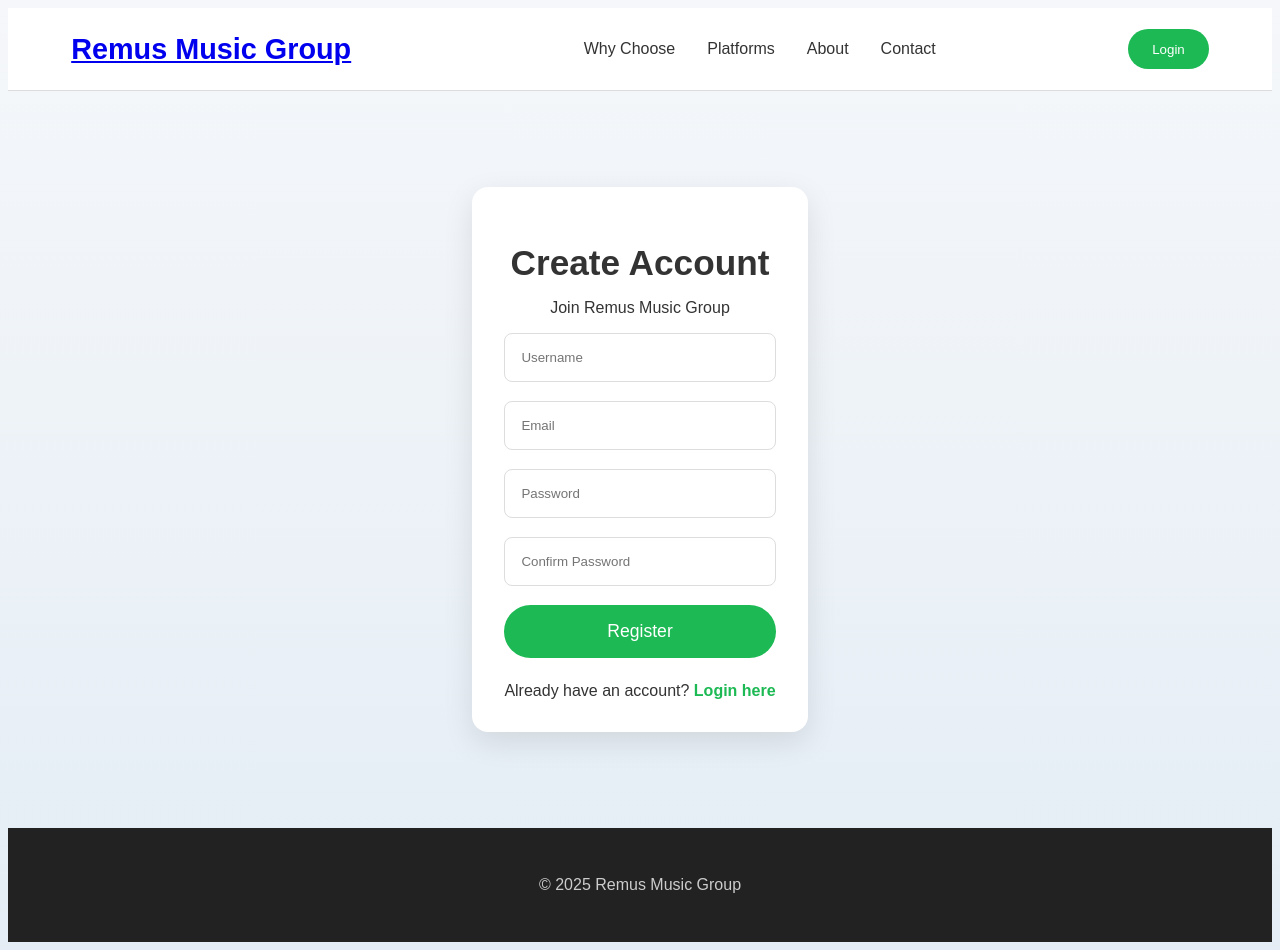
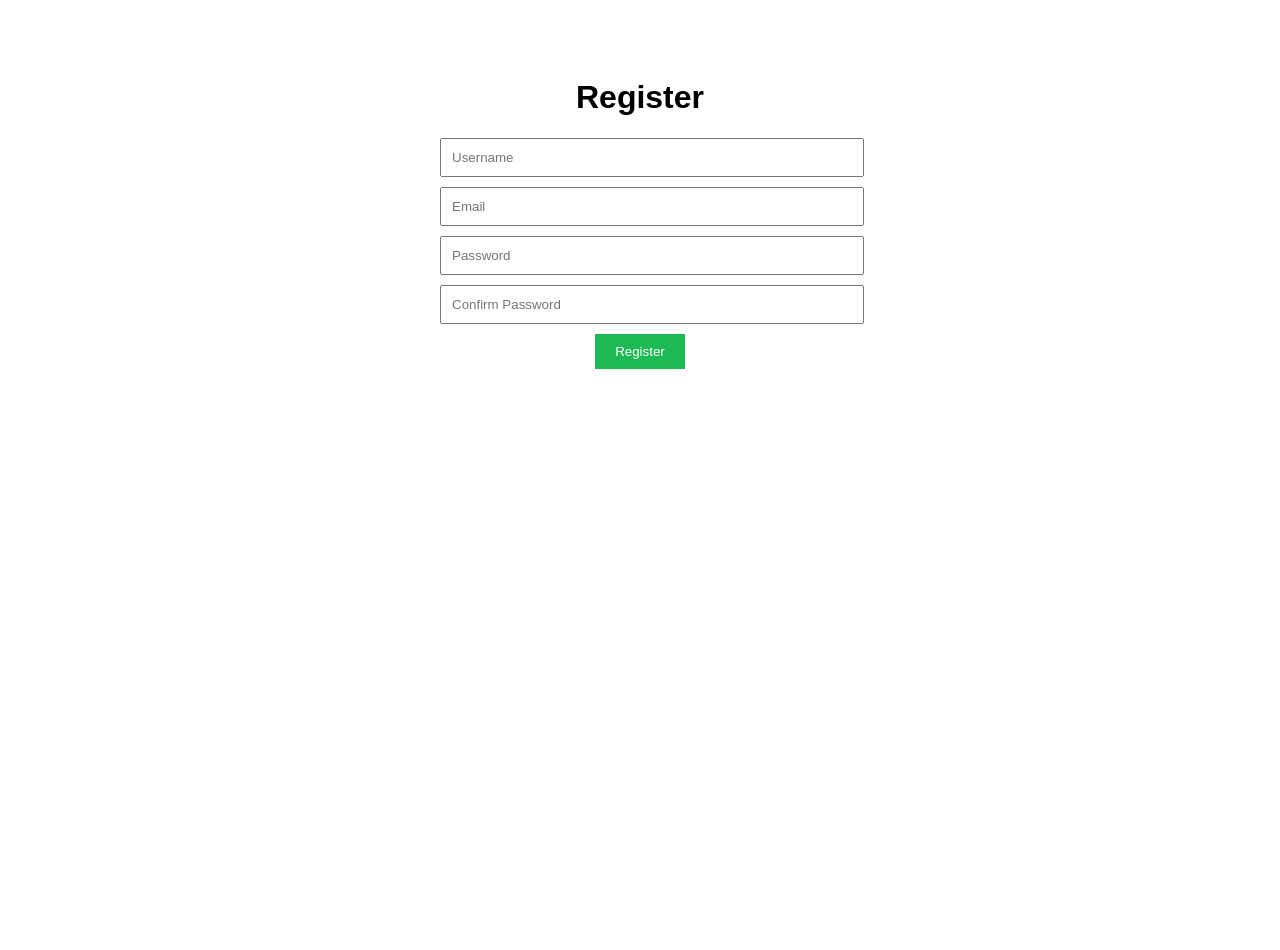
Before and after one commit to rremuuss1337/remus-music-group, a website: page register.html in a window 1280 px wide. After the commit the page ends 800 px from the top, so only its background shows below. Drawn offline with Linux system fonts and the light colour scheme.

Commit message:
Update register.html

```diff
--- a/register.html
+++ b/register.html
@@ -3,44 +3,11 @@
 <head>
     <meta charset="UTF-8">
     <meta name="viewport" content="width=device-width, initial-scale=1.0">
-    <title>Register - Remus Music Group</title>
-    <style>
-        body { font-family: Arial, sans-serif; background: linear-gradient(#f5f7fa, #e4edf5); color: #333; min-height: 100vh; display: flex; flex-direction: column; }
-        header { background: #fff; border-bottom: 1px solid #ddd; padding: 1rem 5%; display: flex; justify-content: space-between; align-items: center; }
-        .logo { font-size: 1.8rem; font-weight: bold; }
-        nav ul { list-style: none; display: flex; gap: 2rem; }
-        nav a { color: #333; text-decoration: none; }
-        .auth-buttons button { background: #1db954; color: white; border: none; padding: 0.8rem 1.5rem; border-radius: 30px; cursor: pointer; }
-        .container { max-width: 450px; margin: 6rem auto; padding: 2rem; background: white; border-radius: 16px; box-shadow: 0 10px 30px rgba(0,0,0,0.1); text-align: center; }
-        h1 { font-size: 2.2rem; margin-bottom: 0.5rem; }
-        form { display: grid; gap: 1.2rem; }
-        input { padding: 1rem; border: 1px solid #ddd; border-radius: 8px; }
-        button[type="submit"] { background: #1db954; color: white; border: none; padding: 1rem; border-radius: 30px; cursor: pointer; font-size: 1.1rem; }
-        .link { margin-top: 1.5rem; }
-        .link a { color: #1db954; text-decoration: none; font-weight: bold; }
-        footer { margin-top: auto; background: #222; color: #ccc; text-align: center; padding: 2rem; }
-    </style>
+    <title>Register</title>
+    <style>body { font-family: Arial; padding: 50px; text-align: center; } form { max-width: 400px; margin: auto; } input { display: block; width: 100%; margin: 10px 0; padding: 10px; } button { padding: 10px 20px; background: #1db954; color: white; border: none; cursor: pointer; }</style>
 </head>
 <body>
-<header>
-    <a href="/" class="logo">Remus Music Group</a>
-    <nav>
-        <ul>
-            <li><a href="/#features">Why Choose</a></li>
-            <li><a href="/#platforms">Platforms</a></li>
-            <li><a href="/#about">About</a></li>
-            <li><a href="/#contact">Contact</a></li>
-        </ul>
-    </nav>
-    <div class="auth-buttons">
-        <button onclick="window.location.href='/login.html'">Login</button>
-    </div>
-</header>
-
-<div class="container">
-    <h1>Create Account</h1>
-    <p class="subtitle">Join Remus Music Group</p>
-
+    <h1>Register</h1>
     <form id="registerForm">
         <input type="text" id="username" placeholder="Username" required>
         <input type="email" id="email" placeholder="Email" required>
@@ -49,37 +16,30 @@
         <button type="submit">Register</button>
     </form>
 
-    <div class="link">
-        Already have an account? <a href="/login.html">Login here</a>
-    </div>
-</div>
-
-<footer>
-    <p>© 2025 Remus Music Group</p>
-</footer>
-
     <script>
         document.getElementById('registerForm').addEventListener('submit', async (e) => {
             e.preventDefault();
+            alert('Form tetiklendi!');
+
             const username = document.getElementById('username').value.trim();
             const email = document.getElementById('email').value.trim();
             const password = document.getElementById('password').value;
             const confirmPassword = document.getElementById('confirmPassword').value;
 
             if (password !== confirmPassword) return alert('Şifreler eşleşmiyor!');
-        if (password.length < 6) return alert('Şifre en az 6 karakter olmalı!');
 
             try {
+                alert('Fetch başlıyor... URL: ' + username + ' - ' + email);
                 const res = await fetch('/.netlify/functions/register', {
                     method: 'POST',
                     headers: { 'Content-Type': 'application/json' },
                     body: JSON.stringify({ username, email, password })
                 });
                 const data = await res.json();
-            alert(data.message || 'İşlem tamamlandı!');
+                alert('Cevap: ' + JSON.stringify(data));
                 if (data.success) window.location.href = '/login.html';
             } catch (err) {
-            alert('Bağlantı hatası: ' + err.message);
+                alert('Fetch hatası: ' + err.message + ' - Lütfen konsolu kontrol et (F12)');
             }
         });
     </script>
```
Lines whose indentation alone changed are shown as unchanged.
